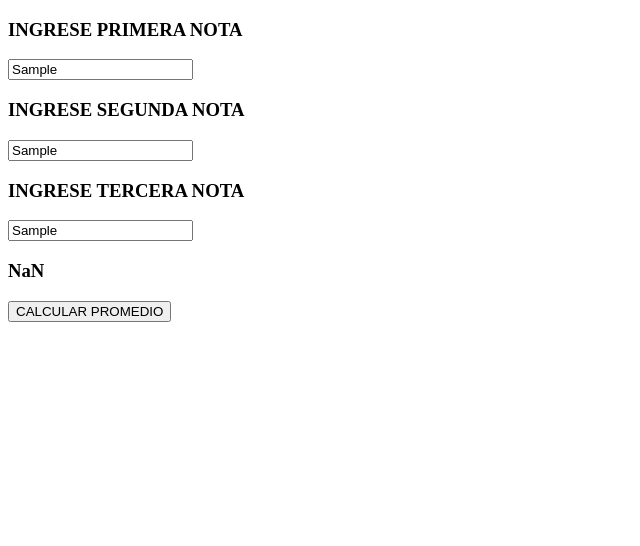
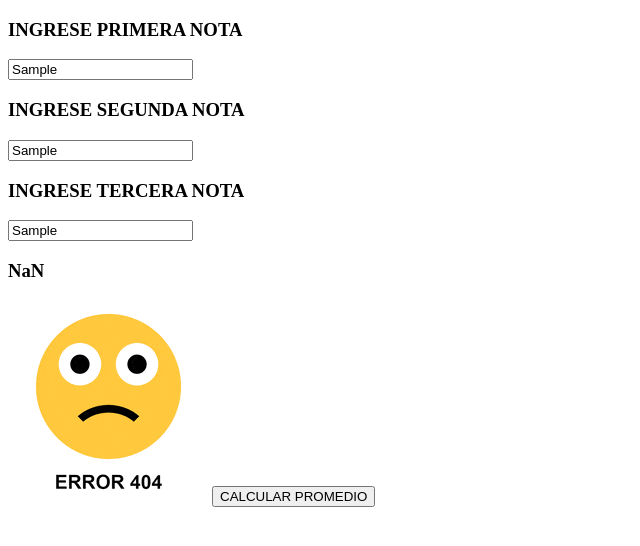
Before and after one commit to Cori-ME/KrakeDev1, a plain HTML site: page PromedioDeNotas/promedioNotas.html in a window 1280 px wide. Both pictures are taken after typing "Sample", "Sample", "Sample" into the empty fields and a click on the button "CALCULAR PROMEDIO". Shown: the whole page, without its empty margins (0-640 px from the left). Drawn offline with Linux system fonts and the light colour scheme.

Commit message:
Si el promedio es mayor a 7 se muestra el gif escelente y si la calificacion es menor se muestra el git insuficiente

```diff
--- a/PromedioDeNotas/promedioNotas.html
+++ b/PromedioDeNotas/promedioNotas.html
@@ -13,6 +13,7 @@
         <h3>INGRESE TERCERA NOTA</h3>
         <input type="text" id="txtNumero3"/>
         <h3 id="lblNotas">0.0</h3>
+        <img id="Imagen">
        <input type="button" value="CALCULAR PROMEDIO" onclick="calcularPromedioNotas();">
     </body>
 </html>
--- a/PromedioDeNotas/promedioNotas.js
+++ b/PromedioDeNotas/promedioNotas.js
@@ -9,5 +9,11 @@ calcularPromedioNotas=function(){
  let promedioCalificaciones;
  promedioCalificaciones=calcularPromedio(numero1,numero2,numero3);// invocar calcular promedio
  mostrarTexto("lblNotas",promedioCalificaciones);//mostrar en pantalla
+if(promedioCalificaciones>7){
+    mostrarImagen("Imagen","excelente.gif");
 
 }
+else{
+    mostrarImagen("Imagen","insuficiente.gif");
+}
+}
```
Also changed, not shown: PromedioDeNotas/excelente.gif (added), PromedioDeNotas/insuficiente.gif (added).
